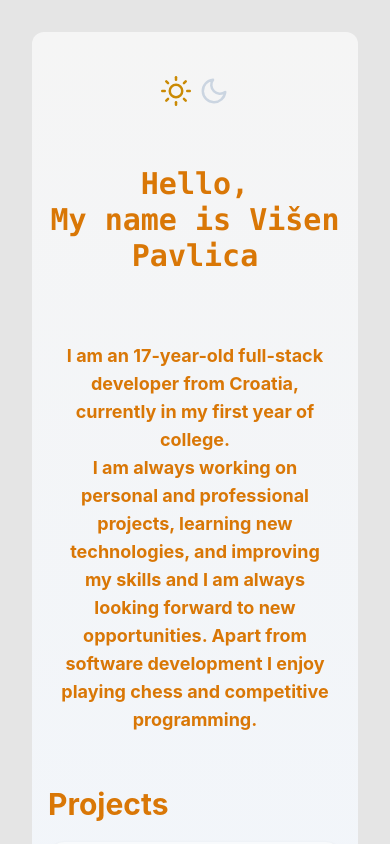
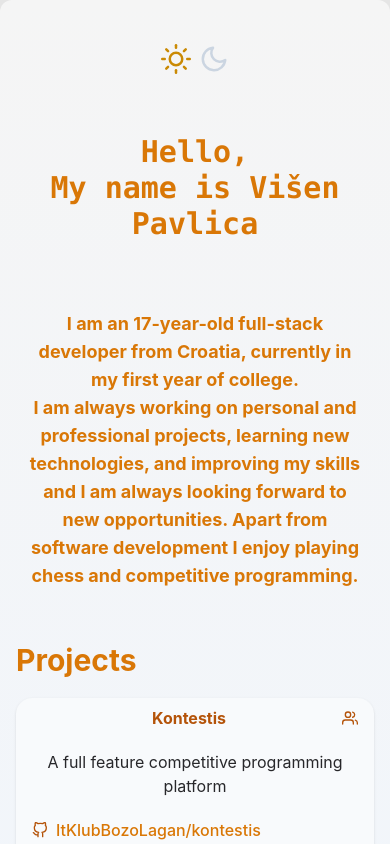
Before and after one commit to VisenP/resume, a React (Vite) app: page / in a window 390 px wide. Shown: the top 844 px of the page. Built offline with nearby package versions, Linux system fonts and the light colour scheme.

Commit message:
Improve mobile friendliness

```diff
--- a/index.html
+++ b/index.html
@@ -7,7 +7,7 @@
     <title>Višen Pavlica</title>
   </head>
   <body>
-    <div id="root" style="width: 100%; height: 100%; display: flex; justify-content: center;"></div>
+    <div id="root" style="width: 100%; height: 100%; display: flex; justify-content: center; padding: 0;"></div>
     <script type="module" src="/src/main.tsx"></script>
   </body>
 </html>
--- a/src/App.tsx
+++ b/src/App.tsx
@@ -21,6 +21,7 @@ function App() {
 
     return (
         <div className={theme}>
+            <div className={"md:m-10"}>
                 <div
                     className={
                         "flex py-10 px-4 md:p-10 flex-col self-center gap-10 bg-gradient-to-b from-neutral-100 via-blue-50 to-neutral-200 dark:bg-neutral-800 dark:from-neutral-800 dark:to-neutral-900 text-amber-600 rounded-xl w-full h-full max-w-[1200px]"
@@ -57,6 +58,7 @@ function App() {
                     <ContactSection />
                 </div>
             </div>
+        </div>
     );
 }
 
```
Lines whose indentation alone changed are shown as unchanged.
